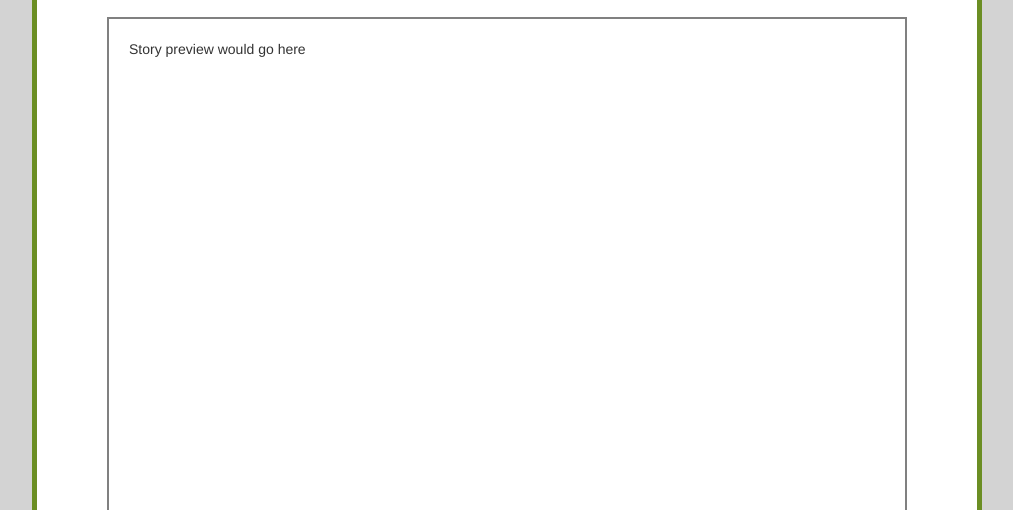
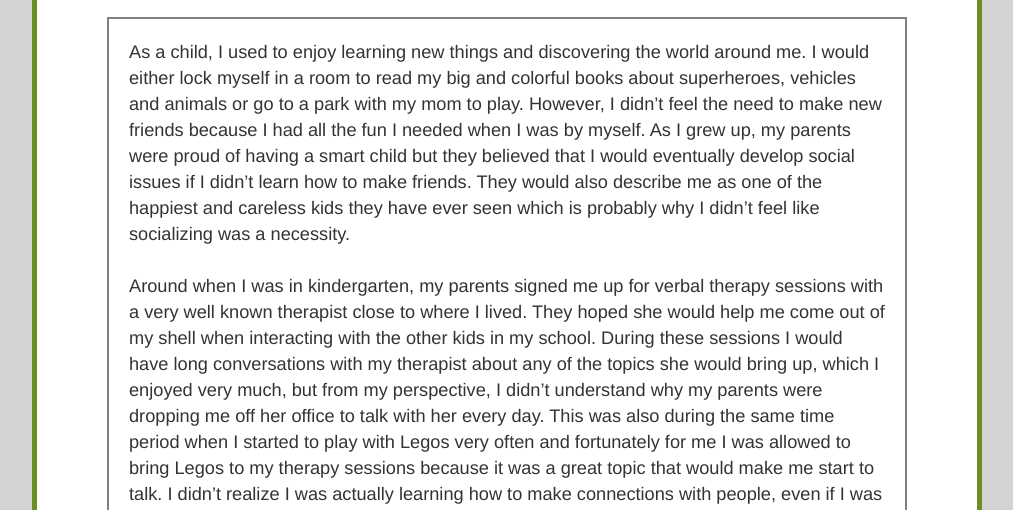
Before and after one commit to jcbakerWPI/cecd, a website: page public/preview.html in a window 1280 px wide. Shown: the part 290-800 px from the top of the page, without its empty margins (133-1146 px from the left). Drawn offline with nearby package versions, Linux system fonts and the light colour scheme.

Commit message:
preview duct tape solved

```diff
--- a/public/css/style.css
+++ b/public/css/style.css
@@ -8,6 +8,7 @@ div.header {
     height: 120px;
     width: 900px;
 }
+/*'Rounded' divs are for the different rounded box sizes of each page*/
 
 div.rounded {
     width: 950px;
@@ -93,6 +94,7 @@ div.preview_box {
     margin-top: 10px;
     display: flex;
     flex-direction: column;
+    font-size: 130%;
 
 }
 
@@ -281,6 +283,7 @@ select{
 
 /* END FORM STUFF */
 
+/*Colors for example story*/
 span.purple {
     background-color: #D393FF;
 }
--- a/public/preview.html
+++ b/public/preview.html
@@ -43,7 +43,13 @@
            <b>Preview:</b>
 
            <div class = "preview_box">
-            Story preview would go here
+            As a child, I used to enjoy learning new things and discovering the world around me. I would either lock myself in a room to read my big and colorful books about superheroes, vehicles and animals or go to a park with my mom to play. However, I didn’t feel the need to make new friends because I had all the fun I needed when I was by myself. As I grew up, my parents were proud of having a smart child but they believed that I would eventually develop social issues if I didn’t learn how to make friends. They would also describe me as one of the happiest and careless kids they have ever seen which is probably why I didn’t feel like socializing was a necessity.
+            <br>
+            <br>
+            Around when I was in kindergarten, my parents signed me up for verbal therapy sessions with a very well known therapist close to where I lived. They hoped she would help me come out of my shell when interacting with the other kids in my school. During these sessions I would have long conversations with my therapist about any of the topics she would bring up, which I enjoyed very much, but from my perspective, I didn’t understand why my parents were dropping me off her office to talk with her every day. This was also during the same time period when I started to play with Legos very often and fortunately for me I was allowed to bring Legos to my therapy sessions because it was a great topic that would make me start to talk. I didn’t realize I was actually learning how to make connections with people, even if I was just talking about Legos or other things I like.
+            <br>
+            <br>
+            On the last day of kindergarten, the teacher allowed everyone to bring in their favorite toy. I was observing carefully what my classmates brought, and I was excited when I discovered that some of the other kids also brought in Legos to school. I approach one of the kids who brought Legos and asked him if he wanted to play with me. The boy cheerfully responded with a yes and we sat down together to play. As the day went by, more kids who also brought Legos joined me and my new friend to play. It was a very fun day and I was sad that it had to come to an end, but it was the day I first experienced having friends. This experience made me start to understand the importance of friends because they were more fun than sitting by myself at home with only a book.
            </div>
 
         <table class = "notNormal" style="width: 100%; text-align: center;">
@@ -74,7 +80,7 @@
               <tr>
                 <td colspan="2">
                   <hr size="2"></hr>
-            <br>
+                  <br>
 
                     <form style="text-align: center;">
 
```
Also changed, not shown: public/index.html (+6 -6 lines), public/info.html (+15 -5 lines).
